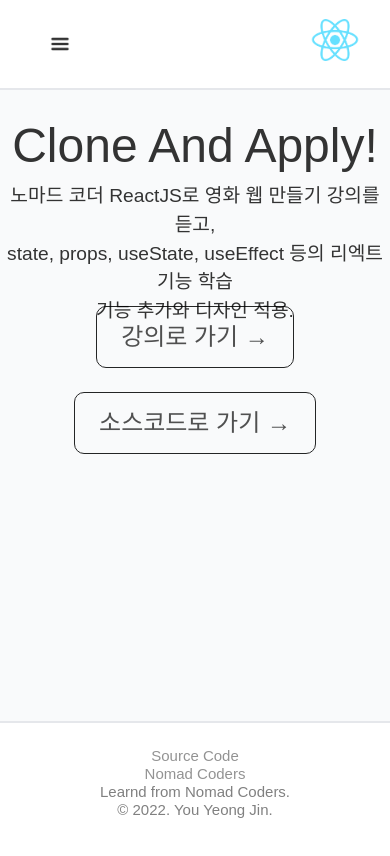
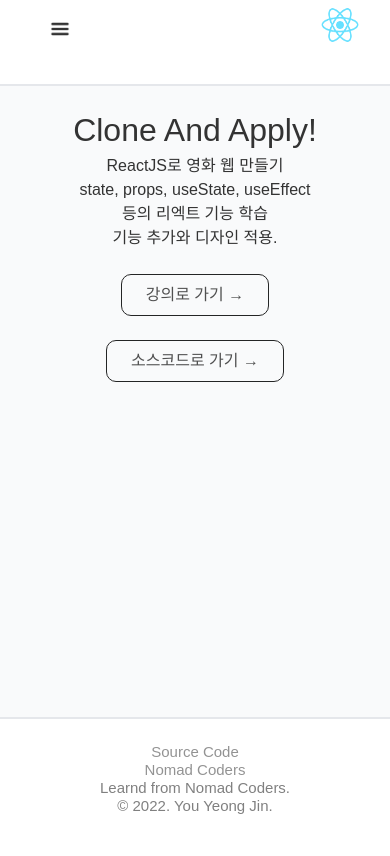
Before and after one commit to show5116/ReactJsMovieAPI, a React (Create React App) app in the folder learn-react/: page / in a window 390 px wide. Shown: the top 856 px of the page. Built offline with nearby package versions, Linux system fonts and the light colour scheme.

Commit message:
FEAT: add style

```diff
--- a/learn-react/src/App.module.css
+++ b/learn-react/src/App.module.css
@@ -1,3 +1,7 @@
+:root{
+    --vh: 100%;
+}
+
 html{
     display: block;
     width: 100%;
@@ -5,12 +9,9 @@ html{
     margin: 0;
 }
 
-:root{
-    --vh: 100%;
-}
-
 .main__container{
     width: 100%;
+    height: calc(var(--vh,1vh) * 100);
     margin: 0;
     font-size: 15px;
     color: #333333;
--- a/learn-react/src/components/footer/Footer.module.css
+++ b/learn-react/src/components/footer/Footer.module.css
@@ -1,4 +1,5 @@
 .footer__container{
+    height: 15vh;
     padding-top: 1.5rem;
     line-height: 1.2;
     text-align: center;
--- a/learn-react/src/components/header/Header.module.css
+++ b/learn-react/src/components/header/Header.module.css
@@ -1,4 +1,19 @@
+/* Mobile */
+@media screen and (max-width: 767px) {
+    .home__btn{
+        width: 40px;
+    }
+}
+
+/* PC */
+@media screen and (min-width: 768px) {
+    .home__btn{
+        width: 50px;
+    }
+}
+
 .header__container{
+    height: 10vh;
     border-bottom: 2px #e5e7eb solid;
 }
 
@@ -13,7 +28,6 @@
 
 .home__btn{
     cursor: pointer;
-    width: 50px;
     opacity: .7;
 }
 
@@ -26,7 +40,7 @@
     flex-direction: row;
     justify-content: space-between;
     align-items: center;
-    padding: 15px 30px 15px 50px;
+    padding: 5px 30px 5px 50px;
     font-size: 20px;
 }
 
--- a/learn-react/src/pages/home/Home.js
+++ b/learn-react/src/pages/home/Home.js
@@ -5,8 +5,9 @@ function Home() {
         <div className={styles.home__container}>
             <h1 className={styles.title}>Clone And Apply!</h1>
             <div className={styles.content}>
-                노마드 코더 ReactJS로 영화 웹 만들기 강의를 듣고,<br/>
-                state, props, useState, useEffect 등의 리엑트 기능 학습<br/>
+                ReactJS로 영화 웹 만들기<br/>
+                state, props, useState, useEffect<br/>
+                등의 리엑트 기능 학습<br/>
                 기능 추가와 디자인 적용.
             </div>
             <a className={styles.btn} href="https://nomadcoders.co/react-for-beginners/lobby">강의로 가기 →</a> <br/>
--- a/learn-react/src/pages/home/Home.module.css
+++ b/learn-react/src/pages/home/Home.module.css
@@ -1,11 +1,26 @@
-.home__container{
+/* Mobile */
+@media screen and (max-width: 767px) {
+    .home__container .title{
+        font-size: 2rem;
+    }
+
+    .home__container .content{
+        font-size: 1rem;
+        line-height: 1.5;
+        margin-bottom: 1.5rem;
+    }
+
+    .home__container .btn{
+        padding: .5rem 1.5rem;
+        font-size: 1rem;
+    }
 
 }
 
-
+/* PC */
+@media screen and (min-width: 768px) {
     .home__container .title{
         font-size: 3rem;
-    text-align: center;
     }
 
     .home__container .content{
@@ -16,9 +31,14 @@
     }
 
     .home__container .btn{
-    display: inline-block;
         padding: .75rem 1.5rem;
         font-size: 1.5rem;
+    }
+
+}
+
+.home__container .btn{
+    display: inline-block;
     border : 1.5px black solid;
     border-radius: 10px;
     transition: .2s ease-in-out;
--- a/learn-react/src/pages/movie/Movie.module.css
+++ b/learn-react/src/pages/movie/Movie.module.css
@@ -25,7 +25,7 @@
 
     .movie__detail,
     .movie__genres,
-    .movie__genres li{
+    .movie__summary{
         display: none;
     }
 }
```
Lines whose indentation alone changed are shown as unchanged.
